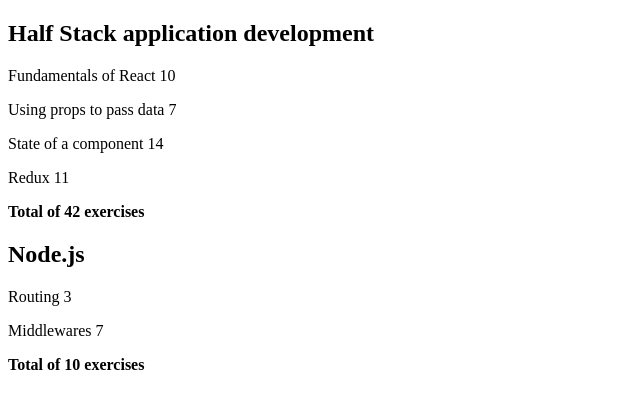
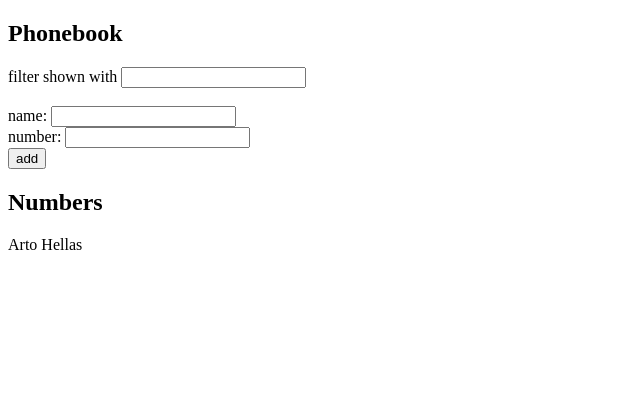
Before and after one commit to ajitesh111/FSO, a React (Create React App) app in the folder part2/: page / in a window 1280 px wide. Shown: the top 408 px of the page, without its empty margins (0-640 px from the left). Built offline with nearby package versions, Linux system fonts and the light colour scheme.

Commit message:
exercises for part2 - b

```diff
--- a/part2/src/App.js
+++ b/part2/src/App.js
@@ -1,53 +1,64 @@
-import React from 'react'
-import Course from './components/Course'
+import React, { useState } from 'react'
+
+import PersonForm from './components/PersonForm.js'
+import Persons from './components/Persons.js'
+import Filter from './components/Filter.js'
 
 const App = () => {
-  const courses = [
+  const [ persons, setPersons ] = useState([
     {
-      name: 'Half Stack application development',
-      id: 1,
-      parts: [
-        {
-          name: 'Fundamentals of React',
-          exercises: 10,
-          id: 1
-        },
-        {
-          name: 'Using props to pass data',
-          exercises: 7,
-          id: 2
-        },
-        {
-          name: 'State of a component',
-          exercises: 14,
-          id: 3
-        },
-        {
-          name: 'Redux',
-          exercises: 11,
-          id: 4
-        }
-      ]
-    },
-    {
-      name: 'Node.js',
-      id: 2,
-      parts: [
-        {
-          name: 'Routing',
-          exercises: 3,
-          id: 1
-        },
-        {
-          name: 'Middlewares',
-          exercises: 7,
-          id: 2
-        }
-      ]
+      name: 'Arto Hellas',
+      id: 0
     }
-  ]
+  ])
+  const [ newName, setNewName ] = useState('')
+  const [ newNumber, setNewNumber ] = useState('')
+  const [ filter, setFilter] = useState('')
 
-  return <Course courses={courses} />
+  const addName = (event) => {
+    event.preventDefault()    //to stop the page from reloading among other things
+
+    const phonebookObject = {
+      name: newName,
+      number: newNumber,
+      id: persons.length
+    }
+
+    if(persons.find(person => person.name===newName))
+      window.alert(`${newName} is already added to phonebook`)
+    else
+      setPersons(persons.concat(phonebookObject))
+
+    setNewName('')
+    setNewNumber('')
+    }
+
+  const handleNameChange = (event) => {
+    setNewName(event.target.value)
+  }
+
+  const handleNumberChange = (event) => {
+    setNewNumber(event.target.value)
+  }
+
+  const handleFilterChange = (event) => {
+    setFilter(event.target.value)
+  }
+
+  return (
+    <div>
+      <h2>Phonebook</h2>
+
+      <Filter filter={filter} handleFilterChange={handleFilterChange}/>
+      <br/>
+
+      <PersonForm addName={addName} newName={newName} handleNameChange={handleNameChange} newNumber={newNumber} handleNumberChange={handleNumberChange}/>
+
+      <h2>Numbers</h2>
+      <Persons persons={persons} filter={filter}/>
+
+    </div>
+  )
 }
 
 export default App
--- /dev/null
+++ b/part2/src/components/Filter.js
@@ -0,0 +1,14 @@
+import React from 'react'
+
+const Filter = (props) => {
+    return(
+      <div>
+        filter shown with <input
+                            value={props.filter}
+                            onChange={props.handleFilterChange}
+                          />
+      </div>
+    )
+  }
+
+  export default Filter
--- /dev/null
+++ b/part2/src/components/PersonForm.js
@@ -0,0 +1,25 @@
+import React from 'react'
+
+const PersonForm = (props) => {
+    return(
+      <form onSubmit={props.addName}>
+        <div>
+          name: <input
+                  value={props.newName}
+                  onChange={props.handleNameChange}
+                />
+        </div>
+        <div>
+          number: <input
+                  value={props.newNumber}
+                  onChange={props.handleNumberChange}
+                />
+        </div>
+        <div>
+            <button type="submit">add</button>
+          </div>
+        </form>
+    )
+  }
+
+export default PersonForm
--- /dev/null
+++ b/part2/src/components/Persons.js
@@ -0,0 +1,26 @@
+import React from 'react'
+
+const Person = (props) => <p>{props.person.name} {props.person.number}</p>
+
+const Persons = ({persons, filter}) => {
+    if(filter === '')
+    {
+      return(
+        <div>
+          {persons.map(person =>
+            <Person key={person.id} person={person} />
+          )}
+        </div>
+      )} else {
+        const newPersons = persons.filter(person => person.name.toLowerCase().startsWith(filter.toLowerCase()))
+
+        return(
+          <div>
+            {newPersons.map(person =>
+              <Person key={person.id} person={person}/>)}
+          </div>
+      )
+    }
+  }
+
+export default Persons
```
Also changed, not shown: 1 other file (tests, documents, lock files or other folders).
